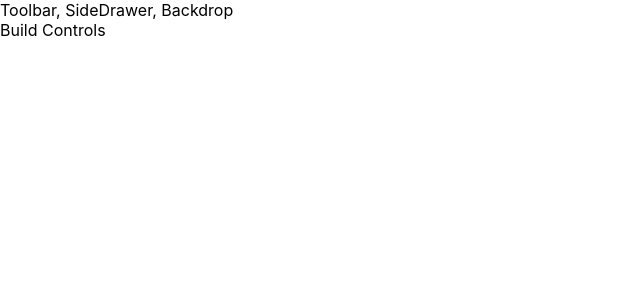
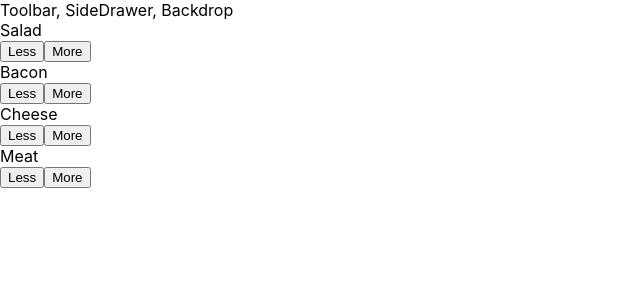
Before and after one commit to Sergeydayneko/brg-app, a React app: page / in a window 1280 px wide. Shown: the top 300 px of the page, without its empty margins (0-640 px from the left). Built offline with nearby package versions, Linux system fonts and the light colour scheme.

Commit message:
135 done

```diff
--- a/src/components/Burger/BuildControls/BuildControls.js
+++ b/src/components/Burger/BuildControls/BuildControls.js
@@ -1,10 +1,22 @@
 import React from 'react'
 
+import classes from './BuildCrontrols.css'
+import BuildControl from "./BuildControl/BuildControl";
+
+/** All control types **/
+const controls = [
+    { label: 'Salad', type: 'salad'},
+    { label: 'Bacon', type: 'bacon'},
+    { label: 'Cheese', type: 'cheese'},
+    { label: 'Meat', type: 'meat'}
+];
 
 const buildControls = (props) => (
-
-    <div>
-
+    <div className={classes.BuildControls}>
+        { controls.map(control => {
+            return <BuildControl key={control.label} label={control.label}/>
+          })
+        }
     </div>
 );
 
--- a/src/containers/BuilderBuilder/BurgerBuilder.js
+++ b/src/containers/BuilderBuilder/BurgerBuilder.js
@@ -1,6 +1,7 @@
 import React, { Component } from  'react'
 import Aux from '../../hoc/Aux'
 import Burger from "../../components/Burger/Burger";
+import BuildControls from "../../components/Burger/BuildControls/BuildControls";
 
 /**
  * Основной компонент приложения
@@ -24,7 +25,7 @@
         return (
             <Aux>
                 <Burger ingredients={this.state.ingredients} />
-                <div>Build Controls</div>
+                <BuildControls />
             </Aux>
         );
     }
```
